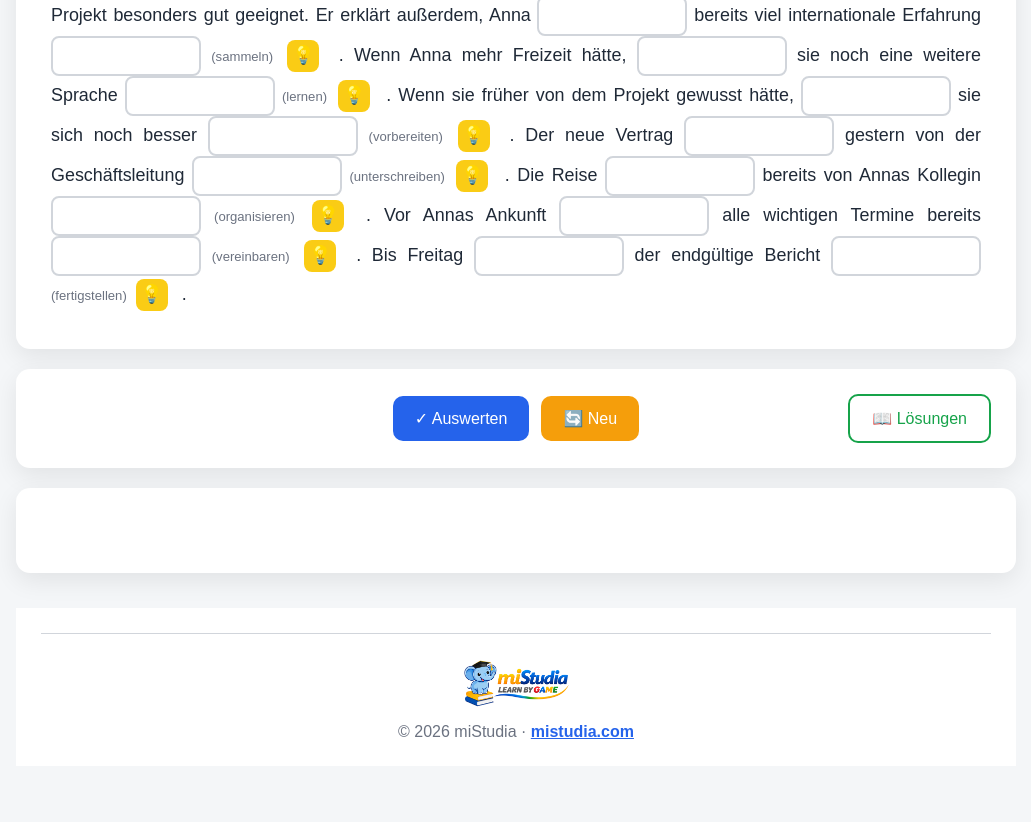
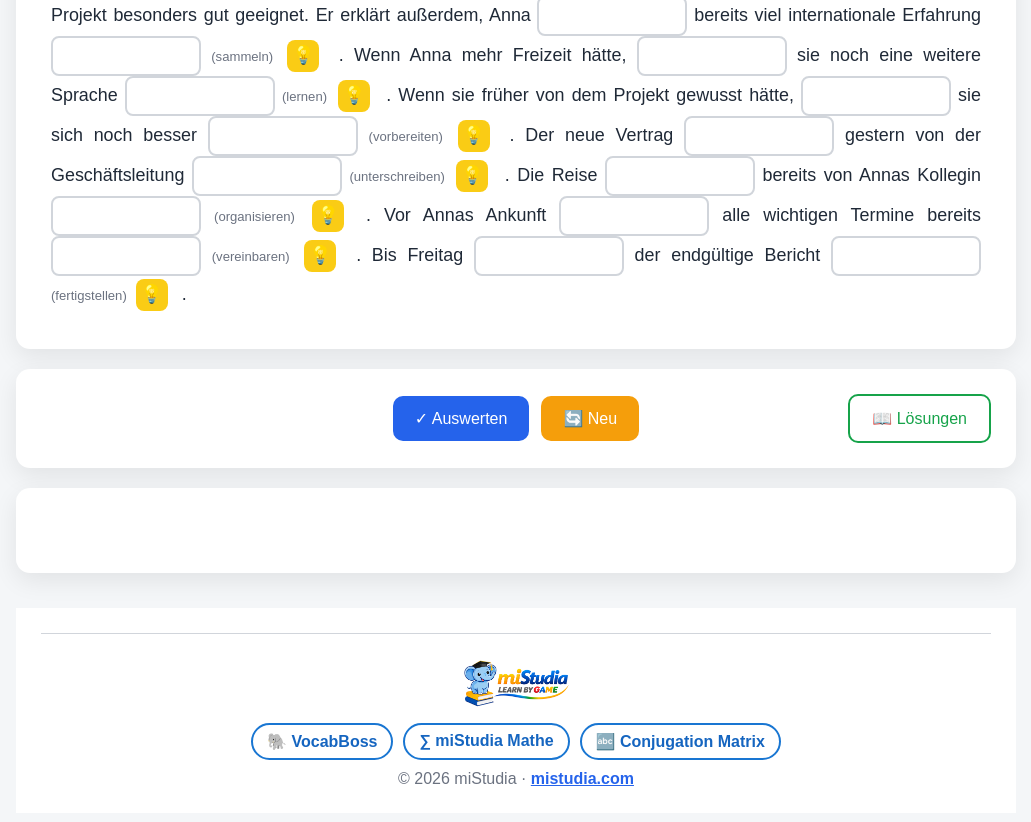
Before and after one commit to mistudia/GapTextTrainer, a plain HTML site: page index.html in a window 1280 px wide. Shown: the part 1074-1896 px from the top of the page, without its empty margins (124-1155 px from the left). Before the commit the page ends 1865 px from the top, so only its background shows below. Drawn offline with Linux system fonts and the light colour scheme.

Commit message:
Footer: Links zu VocabBoss, miStudia Mathe, Conjugation Matrix
Co-Authored-By: Claude Opus 5.5 <noreply@anthropic.com>
Claude-Session: https://claude.ai/code/session_01Jfatrrj4dsdMbJZyHityGK

```diff
--- a/css/style.css
+++ b/css/style.css
@@ -932,3 +932,7 @@ input:focus{
     border-color:var(--primary);
 
 }
+/* Businessplan: Links zu den anderen miStudia-Apps */
+.mistudia-apps { display: flex; flex-wrap: wrap; justify-content: center; gap: 10px; margin: 10px 0; }
+.mistudia-apps a { padding: 7px 14px; border-radius: 999px; border: 2px solid #1976d2; color: #1565c0; background: #ffffff; text-decoration: none; font-weight: 700; }
+.mistudia-apps a:hover { background: #e8f1ff; }
--- a/index.html
+++ b/index.html
@@ -282,6 +282,13 @@
 
     </a>
 
+<!-- Businessplan: Verknüpfung zu den anderen miStudia-Apps -->
+<nav class="mistudia-apps" aria-label="miStudia">
+    <a href="https://vocabboss.com/" target="_blank" rel="noopener">🐘 VocabBoss</a>
+    <a href="https://math.mistudia.com/" target="_blank" rel="noopener">∑ miStudia Mathe</a>
+    <a href="https://conjugationmatrix.mistudia.com/" target="_blank" rel="noopener">🔤 Conjugation Matrix</a>
+</nav>
+
 <p>
     © 2026 miStudia ·
     <a href="https://mistudia.com/" target="_blank">
```
